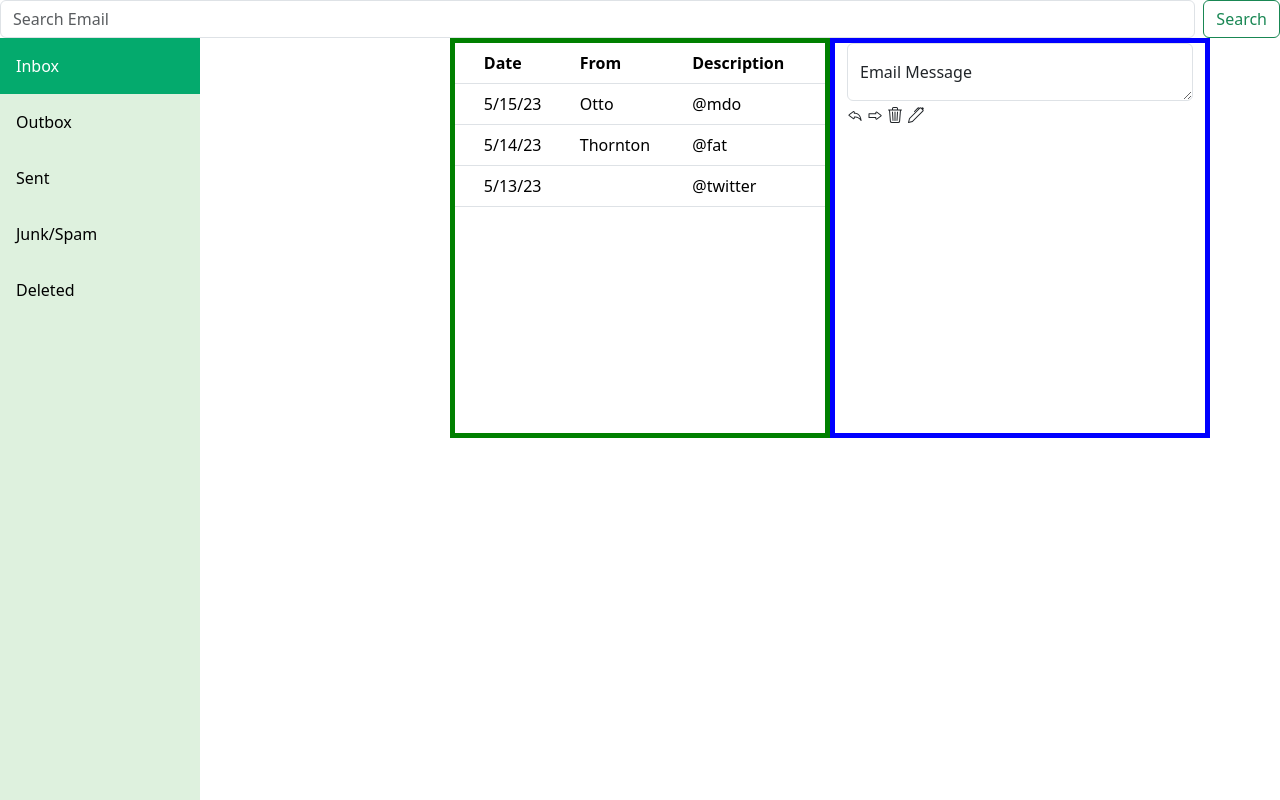
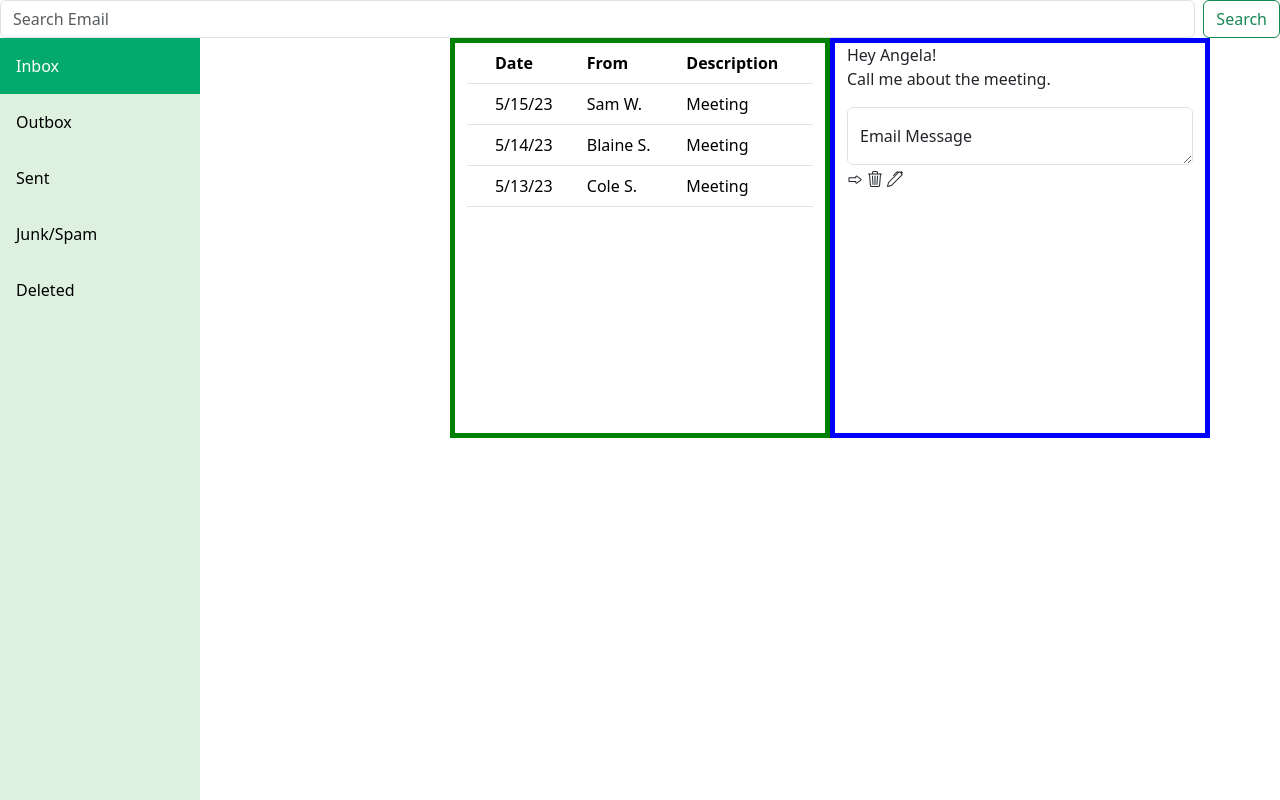
Before and after one commit to AngelaPerkins/BootstrapV2AP, a plain HTML site: page index.html in a window 1280 px wide. Drawn offline with nearby package versions, Linux system fonts and the light colour scheme.

Commit message:
For code review

```diff
--- a/index.html
+++ b/index.html
@@ -39,6 +39,7 @@
                 <div class="col">
                     <div class="row">
                       <!--Column 2-->
+                      <div class="overflow-hidden">
                         <div class="col"></div>
                         <table class="table-primary">
                           <table class="table">
@@ -54,21 +55,23 @@
                               <tr>
                                 <th scope="row"></th>
                                 <td>5/15/23</td>
-                                <td>Otto</td>
-                                <td>@mdo</td>
+                                <td>Sam W.</td>
+                                <td>Meeting</td>
                               </tr>
                               <tr>
                                 <th scope="row"></th>
                                 <td>5/14/23</td>
-                                <td>Thornton</td>
-                                <td>@fat</td>
+                                <td>Blaine S.</td>
+                                <td>Meeting</td>
                               </tr>
                               <tr>
                                 <th scope="row"></th>
-                                <td colspan="2">5/13/23</td>
-                                <td>@twitter</td>
+                                <td>5/13/23</td>
+                                <td> Cole S.</td>
+                                <td>Meeting</td>
                               </tr>
                         </table>
+                      </div>
                     </div>
 
                 </div>
@@ -79,9 +82,13 @@
 
         <div class="row">
           <div class="col">
-            <div class="form-floating">
+          <div class="overflow-hidden">
+            <p class="text-break">Hey Angela! <br>Call me about the meeting.</p>
+
+            <div class="form-floating ">
               <textarea class="form-control" placeholder="Leave a comment here" id="floatingTextarea"></textarea>
               <label for="floatingTextarea">Email Message</label>
+              <div class="overflow-hidden"
               <svg xmlns="http://www.w3.org/2000/svg" width="16" height="16" fill="currentColor" class="bi bi-reply" viewBox="0 0 16 16">
                 <path d="M6.598 5.013a.144.144 0 0 1 .202.134V6.3a.5.5 0 0 0 .5.5c.667 0 2.013.005 3.3.822.984.624 1.99 1.76 2.595 3.876-1.02-.983-2.185-1.516-3.205-1.799a8.74 8.74 0 0 0-1.921-.306 7.404 7.404 0 0 0-.798.008h-.013l-.005.001h-.001L7.3 9.9l-.05-.498a.5.5 0 0 0-.45.498v1.153c0 .108-.11.176-.202.134L2.614 8.254a.503.503 0 0 0-.042-.028.147.147 0 0 1 0-.252.499.499 0 0 0 .042-.028l3.984-2.933zM7.8 10.386c.068 0 .143.003.223.006.434.02 1.034.086 1.7.271 1.326.368 2.896 1.202 3.94 3.08a.5.5 0 0 0 .933-.305c-.464-3.71-1.886-5.662-3.46-6.66-1.245-.79-2.527-.942-3.336-.971v-.66a1.144 1.144 0 0 0-1.767-.96l-3.994 2.94a1.147 1.147 0 0 0 0 1.946l3.994 2.94a1.144 1.144 0 0 0 1.767-.96v-.667z"/>
               </svg>
@@ -94,6 +101,9 @@
               <svg xmlns="http://www.w3.org/2000/svg" width="16" height="16" fill="currentColor" class="bi bi-pen" viewBox="0 0 16 16">
                 <path d="m13.498.795.149-.149a1.207 1.207 0 1 1 1.707 1.708l-.149.148a1.5 1.5 0 0 1-.059 2.059L4.854 14.854a.5.5 0 0 1-.233.131l-4 1a.5.5 0 0 1-.606-.606l1-4a.5.5 0 0 1 .131-.232l9.642-9.642a.5.5 0 0 0-.642.056L6.854 4.854a.5.5 0 1 1-.708-.708L9.44.854A1.5 1.5 0 0 1 11.5.796a1.5 1.5 0 0 1 1.998-.001zm-.644.766a.5.5 0 0 0-.707 0L1.95 11.756l-.764 3.057 3.057-.764L14.44 3.854a.5.5 0 0 0 0-.708l-1.585-1.585z"/>
               </svg>
+              </div>
+              </div>
+            </div>
             </div>
           </div>
         </div>
--- a/styles.css
+++ b/styles.css
@@ -77,3 +77,6 @@ div.content {
 .col-4{
   border: solid 5px black;
 }
+.text-break{
+  word-wrap: normal;
+}
```
